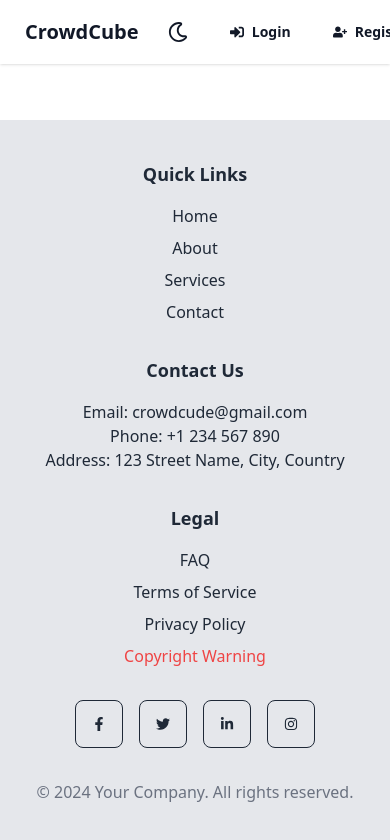
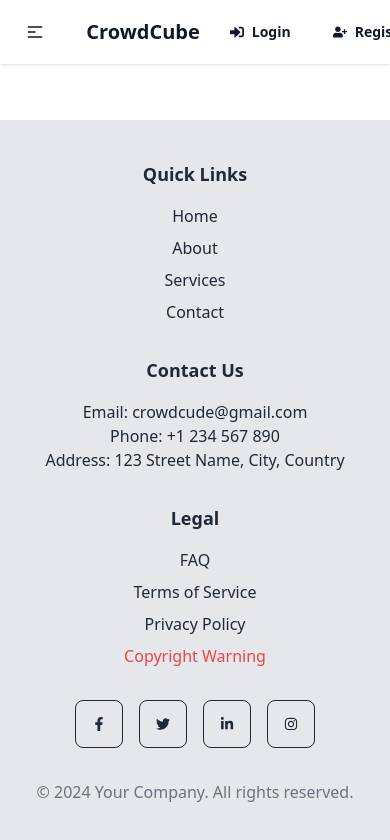
Before and after one commit to Mthe001/Crowd-Cube, a React (Vite) app: page / in a window 390 px wide. Shown: the top 840 px of the page. Built offline with nearby package versions, Linux system fonts and the light colour scheme; no server answers.

Commit message:
fix:navbar-menu-btn

```diff
--- a/src/components/Navbar.jsx
+++ b/src/components/Navbar.jsx
@@ -1,230 +1,3 @@
-
-// import React, { useContext, useState } from 'react';
-// import { NavLink, useNavigate } from 'react-router-dom';
-// import { AuthContext } from '../provider/AuthProvider';
-// import { ThemeContext } from '../provider/AuthProvider';
-// import { FaRegSun, FaRegMoon, FaSignInAlt, FaUserPlus } from 'react-icons/fa';
-
-// const Navbar = () => {
-//     const { user, logout } = useContext(AuthContext);
-//     const { theme, toggleTheme } = useContext(ThemeContext);
-//     const navigate = useNavigate();
-//     const [isLoggingOut, setIsLoggingOut] = useState(false);
-
-//     const handleLogOut = async () => {
-//         const confirmed = window.confirm('Are you sure you want to log out?');
-//         if (!confirmed) return;
-
-//         setIsLoggingOut(true);
-//         try {
-//             await logout();
-//             alert('You have been logged out successfully.');
-//             navigate('/auth/login');
-//         } catch (error) {
-//             console.error('Logout error:', error);
-//             alert('An error occurred while logging out. Please try again.');
-//         } finally {
-//             setIsLoggingOut(false);
-//         }
-//     };
-
-//     const handlePrivateRoute = (path) => {
-//         if (!user) {
-//             navigate('/auth/login'); // Redirect to login if not authenticated
-//         } else {
-//             navigate(path); // Navigate to the private route
-//         }
-//     };
-
-//     const defaultPhotoUrl = "https://img.daisyui.com/images/stock/photo-1534528741775-53994a69daeb.webp";
-//     const userPhotoUrl = user?.photoURL || defaultPhotoUrl;
-
-//     return (
-//         <div>
-//             <div className={`navbar ${theme === 'light' ? 'bg-white' : 'bg-base-900'} shadow`}>
-//                 {/* Navbar Start */}
-//                 <div className="navbar-start">
-//                     <div className="dropdown">
-//                         <button tabIndex={0} className="btn btn-ghost lg:hidden">
-//                             <svg
-//                                 xmlns="http://www.w3.org/2000/svg"
-//                                 className="h-5 w-5"
-//                                 fill="none"
-//                                 viewBox="0 0 24 24"
-//                                 stroke="currentColor"
-//                             >
-//                                 <path
-//                                     strokeLinecap="round"
-//                                     strokeLinejoin="round"
-//                                     strokeWidth="2"
-//                                     d="M4 6h16M4 12h8m-8 6h16"
-//                                 />
-//                             </svg>
-//                         </button>
-//                         <ul
-//                             tabIndex={0}
-//                             className="menu menu-sm dropdown-content bg-base-100 rounded-box z-[1] mt-3 w-52 p-2 shadow"
-//                         >
-//                             <li>
-//                                 <NavLink to="/" activeClassName="active">
-//                                     Home
-//                                 </NavLink>
-//                             </li>
-//                             <li>
-//                                 <NavLink to="/campaigns" activeClassName="active">
-//                                     All Campaigns
-//                                 </NavLink>
-//                             </li>
-//                             <li>
-//                                 <button
-//                                     className="btn btn-ghost"
-//                                     onClick={() => handlePrivateRoute('/add-campaign')}
-//                                 >
-//                                     Add New Campaign
-//                                 </button>
-//                             </li>
-//                             <li>
-//                                 <button
-//                                     className="btn btn-ghost"
-//                                     onClick={() => handlePrivateRoute('/my-campaigns')}
-//                                 >
-//                                     My Campaigns
-//                                 </button>
-//                             </li>
-//                             <li>
-//                                 <button
-//                                     className="btn btn-ghost"
-//                                     onClick={() => handlePrivateRoute('/my-donations')}
-//                                 >
-//                                     My Donations
-//                                 </button>
-//                             </li>
-
-//                             {/* Theme Toggle Button */}
-//                             <li>
-//                                 <button
-//                                     onClick={toggleTheme}
-//                                     className="btn btn-sm btn-ghost w-full flex justify-start items-center"
-//                                 >
-//                                     {theme === 'light' ? (
-//                                         <>
-//                                             <FaRegMoon className="mr-2 text-xl" />
-//                                             Dark Mode
-//                                         </>
-//                                     ) : (
-//                                         <>
-//                                             <FaRegSun className="mr-2 text-xl" />
-//                                             Light Mode
-//                                         </>
-//                                     )}
-//                                 </button>
-//                             </li>
-//                         </ul>
-//                     </div>
-//                     <NavLink to="/" className="btn btn-ghost text-xl">
-//                         CrowdCube
-//                     </NavLink>
-//                 </div>
-
-//                 {/* Navbar Center */}
-//                 <div className="navbar-center hidden lg:flex">
-//                     <ul className="menu menu-horizontal px-1">
-//                         <li>
-//                             <NavLink to="/" activeClassName="active">
-//                                 Home
-//                             </NavLink>
-//                         </li>
-//                         <li>
-//                             <NavLink to="/campaigns" activeClassName="active">
-//                                 All Campaigns
-//                             </NavLink>
-//                         </li>
-//                         <li>
-//                             <button
-//                                 className="btn btn-ghost"
-//                                 onClick={() => handlePrivateRoute('/add-campaign')}
-//                             >
-//                                 Add New Campaign
-//                             </button>
-//                         </li>
-//                         <li>
-//                             <button
-//                                 className="btn btn-ghost"
-//                                 onClick={() => handlePrivateRoute('/my-campaigns')}
-//                             >
-//                                 My Campaigns
-//                             </button>
-//                         </li>
-//                         <li>
-//                             <button
-//                                 className="btn btn-ghost"
-//                                 onClick={() => handlePrivateRoute('/my-donations')}
-//                             >
-//                                 My Donations
-//                             </button>
-//                         </li>
-//                     </ul>
-//                 </div>
-
-//                 {/* Navbar End */}
-//                 <div className="navbar-end flex items-center gap-4">
-//                     {/* Theme Toggle Button */}
-//                     <button
-//                         onClick={toggleTheme}
-//                         className="btn btn-sm btn-ghost hover:bg-gray-200 dark:hover:bg-gray-700 transition duration-300 ease-in-out max-[1025px]:visible max-[1020px]:hidden"
-//                     >
-//                         {theme === 'light' ? <FaRegMoon className="text-xl" /> : <FaRegSun className="text-xl" />}
-//                     </button>
-
-//                     {/* Conditional Login/Register Links */}
-//                     {!user ? (
-//                         <div className="flex gap-4">
-//                             <NavLink to="/auth/login" className="btn btn-sm btn-ghost flex items-center gap-2">
-//                                 <FaSignInAlt />
-//                                 Login
-//                             </NavLink>
-//                             <NavLink to="/auth/register" className="btn btn-sm btn-ghost flex items-center gap-2">
-//                                 <FaUserPlus />
-//                                 Register
-//                             </NavLink>
-//                         </div>
-//                     ) : (
-//                         <div className="dropdown dropdown-end">
-//                             <div tabIndex={0} role="button" className="btn btn-ghost btn-circle avatar">
-//                                 <div className="w-10 rounded-full">
-//                                     <img alt="User Avatar" src={userPhotoUrl} />
-//                                 </div>
-//                             </div>
-//                             <ul
-//                                 tabIndex={0}
-//                                 className="menu menu-sm dropdown-content bg-zinc-500 rounded-box z-[1] mt-3 w-52 p-2 shadow"
-//                             >
-//                                 <li>
-//                                     <NavLink to="/profile" activeClassName="active" className="justify-between">
-//                                         Profile
-//                                     </NavLink>
-//                                 </li>
-//                                 <li>
-//                                     <NavLink to="/settings" activeClassName="active">
-//                                         Settings
-//                                     </NavLink>
-//                                 </li>
-//                                 <li>
-//                                     <button onClick={handleLogOut} disabled={isLoggingOut}>
-//                                         {isLoggingOut ? 'Logging Out...' : 'Logout'}
-//                                     </button>
-//                                 </li>
-//                             </ul>
-//                         </div>
-//                     )}
-//                 </div>
-//             </div>
-//         </div>
-//     );
-// };
-
-// export default Navbar;
-
 
 import React, { useContext } from 'react';
 import { NavLink, useNavigate } from 'react-router-dom';
@@ -242,7 +15,7 @@ const Navbar = () => {
         try {
             await logout();
             toast.success('Logout successful');
-            navigate('/');
+            navigate('/auth/login');
         } catch (error) {
             toast.error('Error during logout');
             console.error('Logout error:', error);
@@ -255,20 +28,87 @@ const Navbar = () => {
     return (
         <div>
             <div className={`navbar ${theme === 'light' ? 'bg-white' : 'bg-base-900'} shadow`}>
+                {/* Mobile/Tablet Hamburger Menu */}
+                <div className="navbar-start lg:hidden">
+                    <div className="dropdown">
+                        <label tabIndex={0} className="btn btn-ghost lg:hidden">
+                            <svg
+                                xmlns="http://www.w3.org/2000/svg"
+                                className="h-5 w-5"
+                                fill="none"
+                                viewBox="0 0 24 24"
+                                stroke="currentColor"
+                            >
+                                <path
+                                    strokeLinecap="round"
+                                    strokeLinejoin="round"
+                                    strokeWidth="2"
+                                    d="M4 6h16M4 12h8m-8 6h16"
+                                />
+                            </svg>
+                        </label>
+                        <ul
+                            tabIndex={0}
+                            className="menu menu-sm dropdown-content bg-base-100 rounded-box z-[1] mt-3 w-52 p-2 shadow"
+                        >
+                            <li>
+                                <NavLink
+                                    to="/"
+                                    className={({ isActive }) => (isActive ? 'active-link' : 'inactive-link')}
+                                >
+                                    Home
+                                </NavLink>
+                            </li>
+                            <li>
+                                <NavLink
+                                    to="/campaigns"
+                                    className={({ isActive }) => (isActive ? 'active-link' : 'inactive-link')}
+                                >
+                                    All Campaigns
+                                </NavLink>
+                            </li>
+                            <li>
+                                <NavLink
+                                    to="/add-campaign"
+                                    className={({ isActive }) => (isActive ? 'active-link' : 'inactive-link')}
+                                >
+                                    Add New Campaign
+                                </NavLink>
+                            </li>
+                            <li>
+                                <NavLink
+                                    to="/my-campaigns"
+                                    className={({ isActive }) => (isActive ? 'active-link' : 'inactive-link')}
+                                >
+                                    My Campaigns
+                                </NavLink>
+                            </li>
+                            <li>
+                                <NavLink
+                                    to="/my-donations"
+                                    className={({ isActive }) => (isActive ? 'active-link' : 'inactive-link')}
+                                >
+                                    My Donations
+                                </NavLink>
+                            </li>
+                        </ul>
+                    </div>
+                </div>
+
+                {/* Main Logo */}
                 <div className="navbar-start">
                     <NavLink to="/" className="btn btn-ghost text-xl">
                         CrowdCube
                     </NavLink>
                 </div>
 
+                {/* Navbar Center (Desktop Version) */}
                 <div className="navbar-center hidden lg:flex">
                     <ul className="menu menu-horizontal px-1">
                         <li>
                             <NavLink
                                 to="/"
-                                className={({ isActive }) =>
-                                    isActive ? 'active-link' : 'inactive-link'
-                                }
+                                className={({ isActive }) => (isActive ? 'active-link' : 'inactive-link')}
                             >
                                 Home
                             </NavLink>
@@ -276,9 +116,7 @@ const Navbar = () => {
                         <li>
                             <NavLink
                                 to="/campaigns"
-                                className={({ isActive }) =>
-                                    isActive ? 'active-link' : 'inactive-link'
-                                }
+                                className={({ isActive }) => (isActive ? 'active-link' : 'inactive-link')}
                             >
                                 All Campaigns
                             </NavLink>
@@ -286,9 +124,7 @@ const Navbar = () => {
                         <li>
                             <NavLink
                                 to="/add-campaign"
-                                className={({ isActive }) =>
-                                    isActive ? 'active-link' : 'inactive-link'
-                                }
+                                className={({ isActive }) => (isActive ? 'active-link' : 'inactive-link')}
                             >
                                 Add New Campaign
                             </NavLink>
@@ -296,9 +132,7 @@ const Navbar = () => {
                         <li>
                             <NavLink
                                 to="/my-campaigns"
-                                className={({ isActive }) =>
-                                    isActive ? 'active-link' : 'inactive-link'
-                                }
+                                className={({ isActive }) => (isActive ? 'active-link' : 'inactive-link')}
                             >
                                 My Campaigns
                             </NavLink>
@@ -306,9 +140,7 @@ const Navbar = () => {
                         <li>
                             <NavLink
                                 to="/my-donations"
-                                className={({ isActive }) =>
-                                    isActive ? 'active-link' : 'inactive-link'
-                                }
+                                className={({ isActive }) => (isActive ? 'active-link' : 'inactive-link')}
                             >
                                 My Donations
                             </NavLink>
@@ -316,14 +148,17 @@ const Navbar = () => {
                     </ul>
                 </div>
 
+                {/* Navbar End */}
                 <div className="navbar-end flex items-center gap-4">
+                    {/* Theme Toggle Button */}
                     <button
                         onClick={toggleTheme}
-                        className="btn btn-sm btn-ghost hover:bg-gray-200 dark:hover:bg-gray-700 transition duration-300 ease-in-out"
+                        className="btn btn-sm btn-ghost hover:bg-gray-200 dark:hover:bg-gray-700 transition duration-300 ease-in-out max-[1020px]:hidden max-[1025px]:visible"
                     >
                         {theme === 'light' ? <FaRegMoon className="text-xl" /> : <FaRegSun className="text-xl" />}
                     </button>
 
+                    {/* User Authentication Links */}
                     {!user ? (
                         <div className="flex gap-4">
                             <NavLink to="/auth/login" className="btn btn-sm btn-ghost flex items-center gap-2">
@@ -347,14 +182,18 @@ const Navbar = () => {
                                 className="menu menu-sm dropdown-content bg-zinc-500 rounded-box z-[1] mt-3 w-52 p-2 shadow"
                             >
                                 <li>
-                                    <NavLink to="/profile" className={({ isActive }) =>
-                                        isActive ? 'active-link' : 'inactive-link'}>
+                                    <NavLink
+                                        to="/profile"
+                                        className={({ isActive }) => (isActive ? 'active-link' : 'inactive-link')}
+                                    >
                                         Profile
                                     </NavLink>
                                 </li>
                                 <li>
-                                    <NavLink to="/settings" className={({ isActive }) =>
-                                        isActive ? 'active-link' : 'inactive-link'}>
+                                    <NavLink
+                                        to="/settings"
+                                        className={({ isActive }) => (isActive ? 'active-link' : 'inactive-link')}
+                                    >
                                         Settings
                                     </NavLink>
                                 </li>
```
